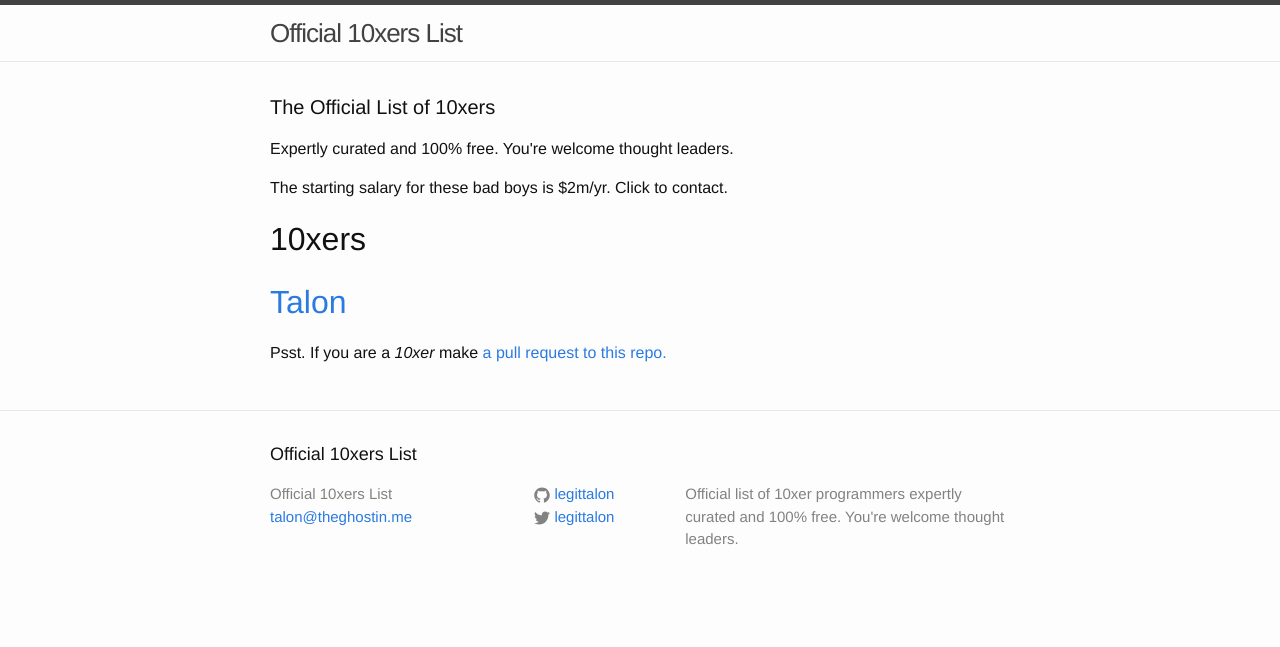
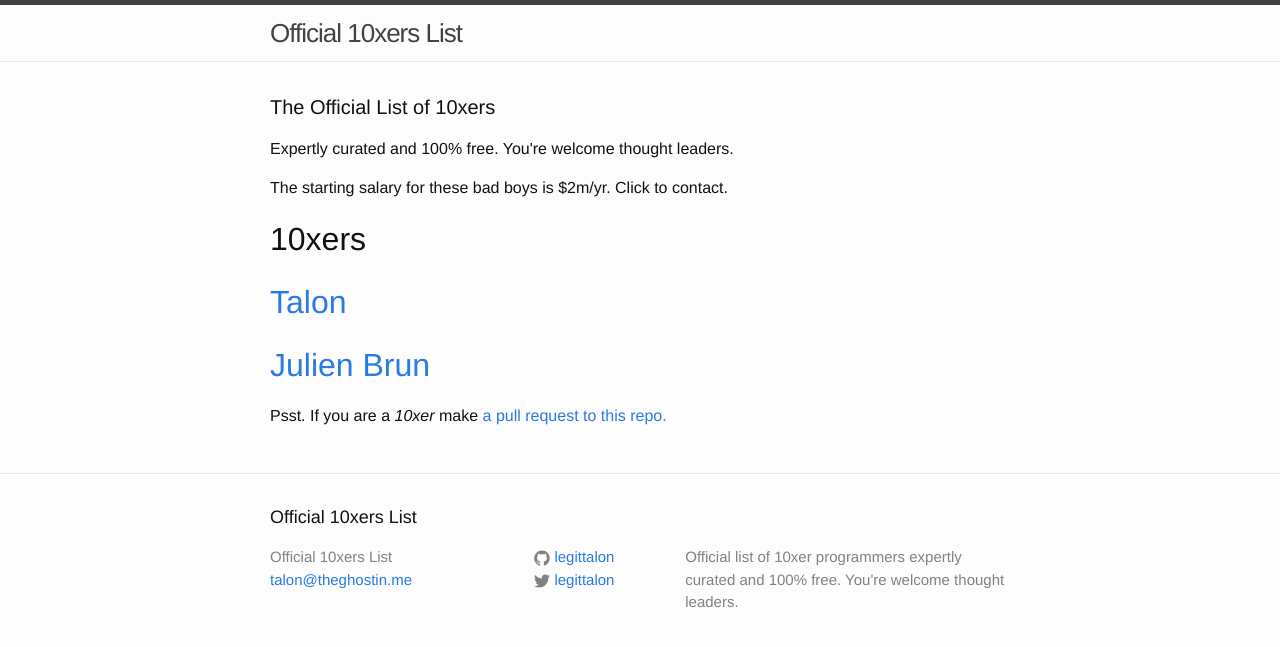
Before and after one commit to chandlerprall/10xers, a Jekyll site: the page built from index.html, in a window 1280 px wide. Shown: the top 647 px of the page. Built offline with Jekyll 4.4.1, drawn with Linux system fonts in a browser that asks for light colours.

Commit message:
worth more

```diff
--- a/_data/xers.yml
+++ b/_data/xers.yml
@@ -1,2 +1,4 @@
 - name: Talon
   url: http://twitter.com/legittalon
+- name: Julien Brun
+  url: http://twitter.com/julienbrunuk
```
